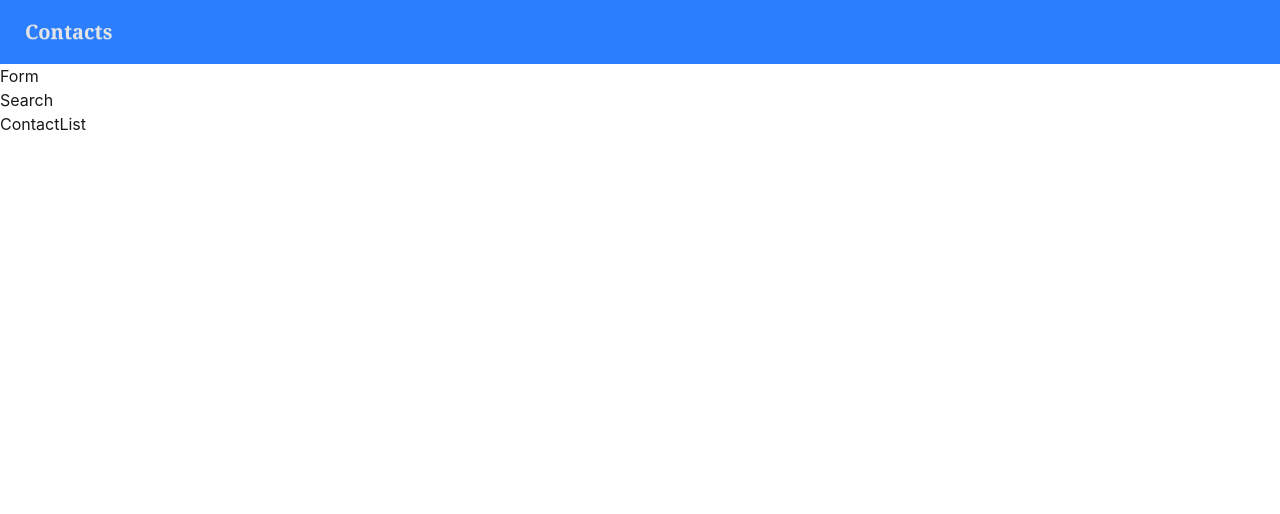
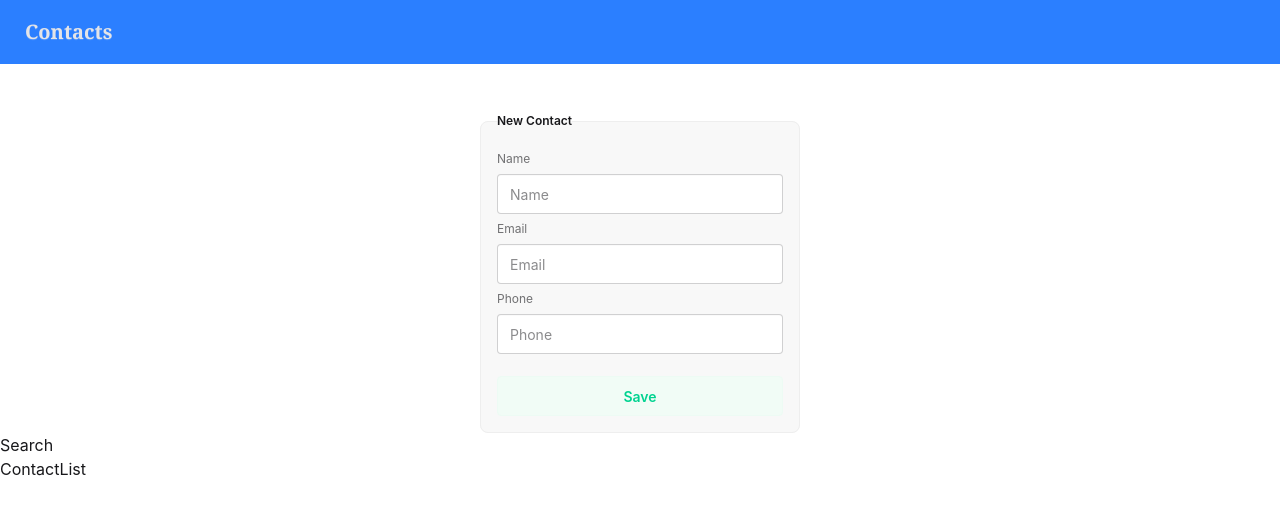
Before and after one commit to Sk-Pandey/Contacts, a React (Vite) app in the folder Contacts/: page / in a window 1280 px wide. Shown: the top 514 px of the page. Built offline with nearby package versions, Linux system fonts and the light colour scheme.

Commit message:
Form Component updated

```diff
--- a/Contacts/src/components/Form.jsx
+++ b/Contacts/src/components/Form.jsx
@@ -1,9 +1,23 @@
-import React from 'react'
+import React from "react";
 
 const Form = () => {
   return (
-    <div>Form</div>
-  )
-}
+    <div className="flex justify-center mt-10">
+      <fieldset className="fieldset bg-base-200 border-base-300 rounded-box w-xs border p-4">
+        <legend className="fieldset-legend">New Contact</legend>
 
-export default Form
+        <label className="label">Name</label>
+        <input type="text" className="input" placeholder="Name" />
+        <label className="label">Email</label>
+        <input type="email" className="input" placeholder="Email" />
+
+        <label className="label">Phone</label>
+        <input type="tel" className="input" placeholder="Phone" />
+
+        <button className="btn btn-soft btn-success mt-4">Save</button>
+      </fieldset>
+    </div>
+  );
+};
+
+export default Form;
```
